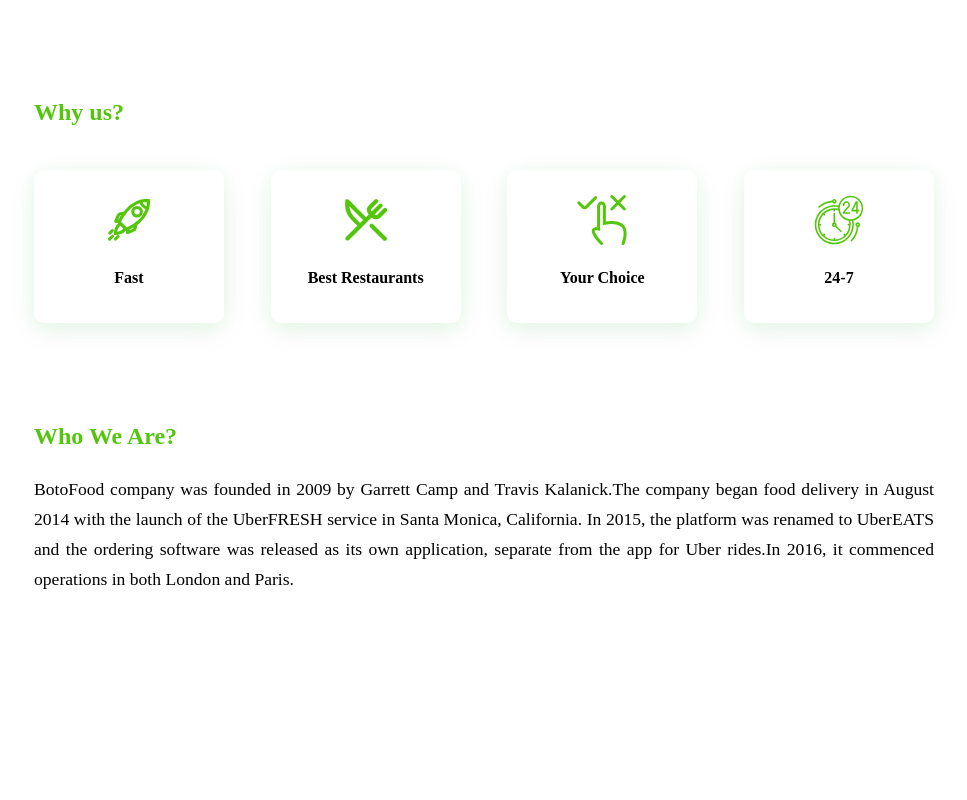
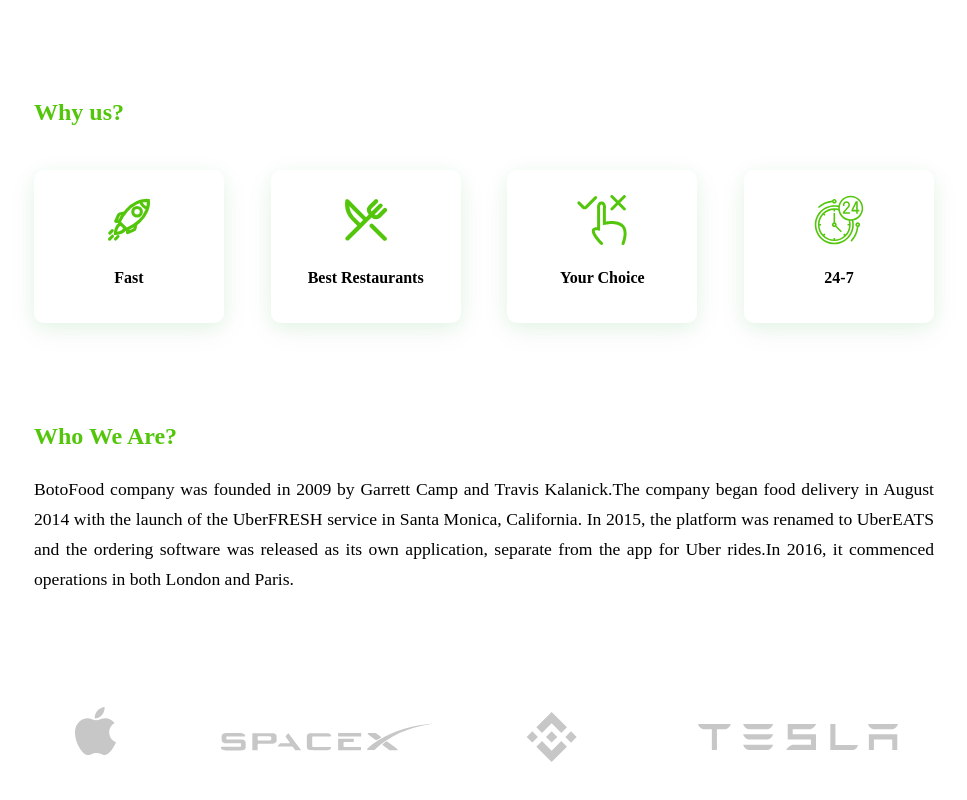
Before and after one commit to Mohammad-jf/food-website, a Next.js app: page / in a window 1280 px wide. Shown: the part 414-1214 px from the top of the page, without its empty margins (156-1123 px from the left). Before the commit the page ends 1026 px from the top, so only its background shows below. Built offline with nearby package versions, Linux system fonts and the light colour scheme.

Commit message:
Companies section

```diff
--- /dev/null
+++ b/components/modules/Companies.jsx
@@ -0,0 +1,19 @@
+import styles from "./companies.module.css";
+
+import SpaceX from "../icons/SpaceX";
+import Tesla from "../icons/Tesla";
+import Apple from "../icons/Apple";
+import Binance from "../icons/Binance";
+
+function Companies() {
+  return (
+    <div className={styles.container}>
+      <Apple />
+      <SpaceX />
+      <Binance />
+      <Tesla />
+    </div>
+  );
+}
+
+export default Companies;
--- /dev/null
+++ b/components/modules/companies.module.css
@@ -0,0 +1,5 @@
+.container {
+  display: flex;
+  align-items: center;
+  justify-content: space-around;
+}
--- a/components/templates/HomePage.jsx
+++ b/components/templates/HomePage.jsx
@@ -1,5 +1,6 @@
 import Attributes from '../modules/Attributes'
 import Banner from '../modules/Banner'
+import Companies from '../modules/Companies'
 import Definition from '../modules/Definition'
 import Styles from '../templates/homePage.module.css'
 
@@ -10,6 +11,7 @@
             <Banner />
             <Attributes />
             <Definition />
+            <Companies />
         </div>
     )
 }
```
